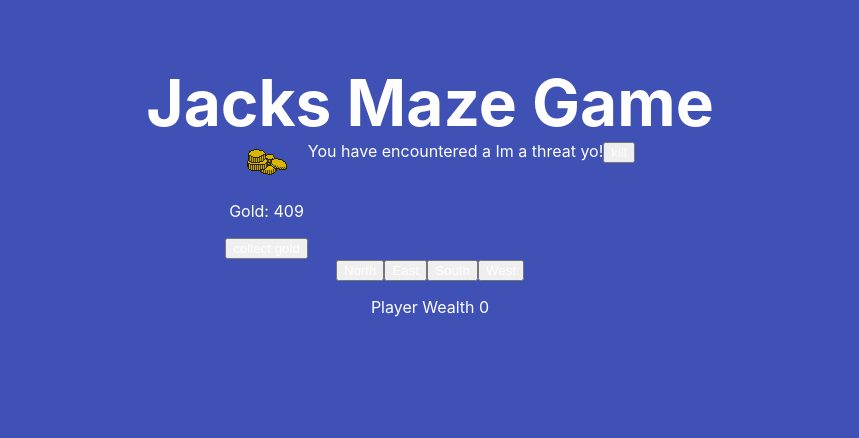
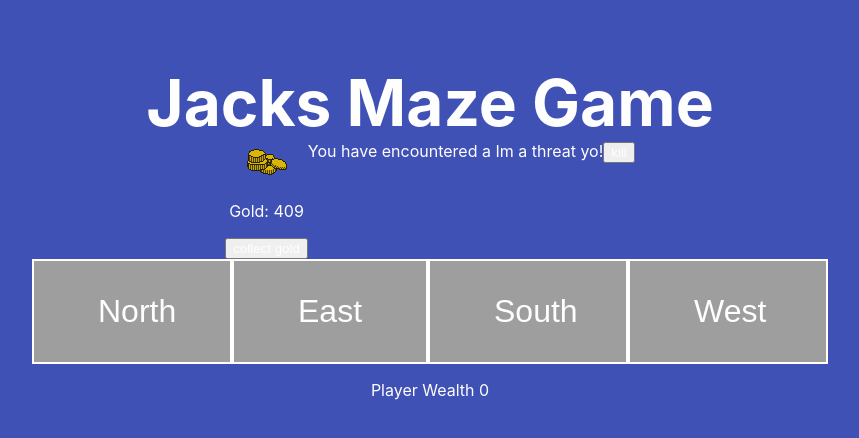
Before and after one commit to JackVarney/qa-project, a React (Create React App) app: page / in a window 1280 px wide. Both pictures are taken after a click on the button "Create Config". Shown: the top 438 px of the page, without its empty margins (210-1069 px from the left). Built offline with nearby package versions, Linux system fonts and the light colour scheme.

Commit message:
Styled directional buttons

```diff
--- a/src/components/DirectionalButton.css
+++ b/src/components/DirectionalButton.css
@@ -1,2 +1,21 @@
 .DirectionalButton {
+  border: 2px solid #fefefe;
+  background-color: #e91e63;
+  padding: 1em 2em;
+  font-size: 2em;
+  max-width: 200px;
+  cursor: pointer;
 }
+
+.DirectionalButton:hover {
+  background-color: #c2185b;
+}
+
+.DirectionalButton--disabled {
+  cursor: not-allowed;
+  background-color: #9e9e9e;
+}
+
+.DirectionalButton--disabled:hover {
+  background-color: #9e9e9e;
+}
--- a/src/components/DirectionalButton.tsx
+++ b/src/components/DirectionalButton.tsx
@@ -3,10 +3,11 @@ import "./DirectionalButton.css";
 
 interface Props {
   onClick: (event: MouseEvent) => void;
+  disabled: boolean;
 }
 
-const DirectionalButton: StatelessComponent<Props> = ({ onClick, children }) => (
-  <button className="DirectionalButton" onClick={onClick}>
+const DirectionalButton: StatelessComponent<Props> = ({ onClick, disabled, children }) => (
+  <button className={`DirectionalButton ${disabled && "DirectionalButton--disabled"}`} onClick={onClick}>
     {children}
   </button>
 );
--- a/src/components/DirectionalButtons.tsx
+++ b/src/components/DirectionalButtons.tsx
@@ -27,7 +27,7 @@ export default class DirectionalButtons extends Component<Props> {
     console.log(room);
 
     return buttonConfig.map(({ key, text }) => (
-      <DirectionalButton key={key} onClick={this.createOnClick(key)}>
+      <DirectionalButton key={key} onClick={this.createOnClick(key)} disabled={this.isDisabled(key)}>
         {text}
       </DirectionalButton>
     ));
@@ -49,20 +49,33 @@ export default class DirectionalButtons extends Component<Props> {
         if (passage.isExit) {
           alert("game over");
         } else {
-          const entranceIsDifferentRoom = passage.entrance!.id !== room.id;
-          const exitIsDifferentRoom = passage.exit!.id !== room.id;
-
-          if (entranceIsDifferentRoom) {
-            setRoom(passage.entrance!);
-          } else if (exitIsDifferentRoom) {
-            setRoom(passage.exit!);
-          }
+          setRoom(this.getRoomFromPassage(passage, room.id));
         }
       } else {
         alert("You may not go that way");
       }
     }
   };
+
+  getRoomFromPassage(passage: Passage, id: string): Room {
+    const entranceIsDifferentRoom = passage.entrance!.id !== id;
+
+    if (entranceIsDifferentRoom) {
+      return passage.entrance! as Room;
+    } else {
+      return passage.exit! as Room;
+    }
+  }
+
+  isDisabled(key: keyof Room): boolean {
+    const { room } = this.props;
+
+    if (this.hasThreat()) {
+      return true;
+    }
+
+    return room[key] === null;
+  }
 
   isValidDirection(direction: Passage | null) {
     return direction !== null;
```
